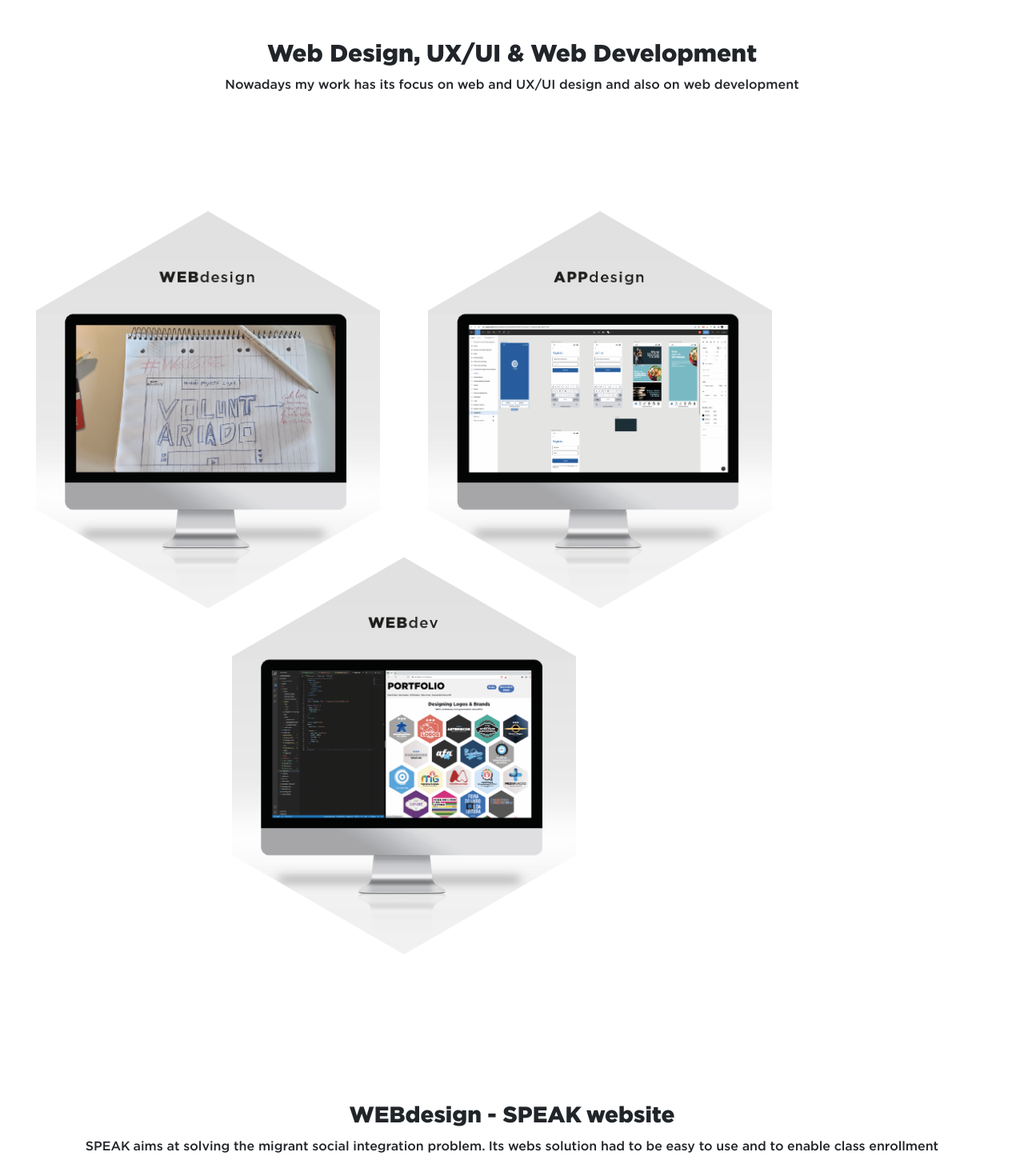
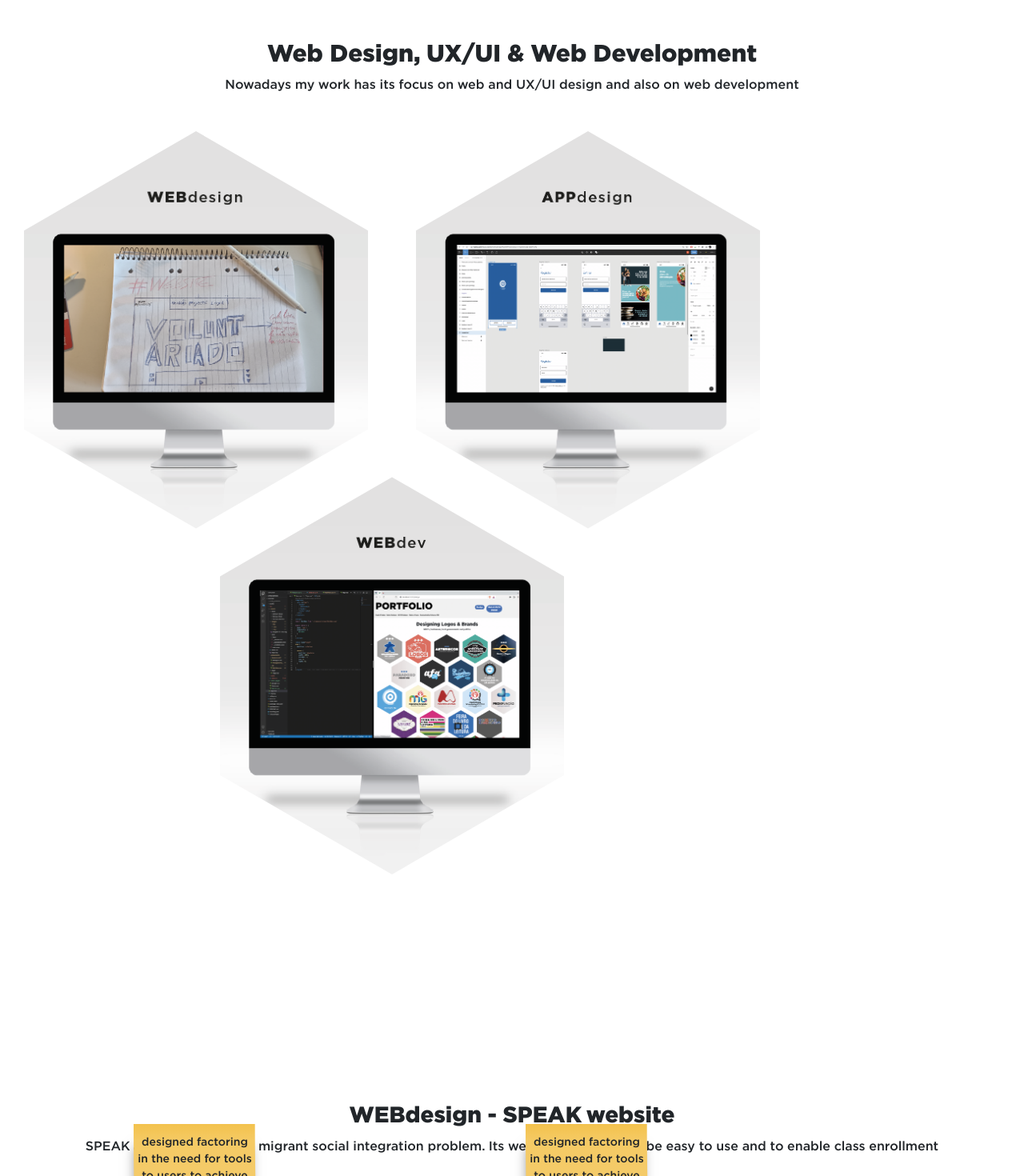
Before and after one commit to raultesta/Vue, a Vue app: page /web-ux in a window 1280 px wide. Shown: the part 140-1610 px from the top of the page at 80% size. Built offline with nearby package versions, Linux system fonts and the light colour scheme.

Commit message:
fixed spacings between web-ux hexagons

```diff
--- a/src/components/hexagon-grid/HexagonGrid.vue
+++ b/src/components/hexagon-grid/HexagonGrid.vue
@@ -1,6 +1,5 @@
 <template>
-  <b-row class="hexagon-grid" :class="size">
-    <b-col>
+  <div class="hexagon-grid" :class="size">
     <div class="d-flex">
       <div class="hexagon-grid-wrapper">
         <hexagon
@@ -16,8 +15,7 @@
         />
       </div>
     </div>
-    </b-col>
-  </b-row>
+  </div>
 </template>
 
 <script>
--- a/src/views/pages/Design.vue
+++ b/src/views/pages/Design.vue
@@ -64,7 +64,9 @@ export default {
       {
         imageSrc: '/src/assets/images/Hex/svg/Hexagons_RT_logo-14.svg',
       },
-      // '/src/assets/images/Hex/svg/Hexagons_RT_logo-15.svg',
+      {
+        imageSrc: '/src/assets/images/Hex/svg/Hexagons_RT_logo-15.svg',
+      }
       // '/src/assets/images/Hex/svg/Hexagons_RT_logo-16.svg',
       // '/src/assets/images/Hex/svg/Hexagons_RT_logo-17.svg',
       // '/src/assets/images/Hex/svg/Hexagons_RT_logo-18.svg',
@@ -117,8 +119,6 @@ export default {
 }
 </script>
 
-
-
 <style lang="scss">
 .page-design {
   display: flex;
--- a/src/views/pages/WebUx.vue
+++ b/src/views/pages/WebUx.vue
@@ -1,28 +1,32 @@
 <template>
     <page wrapperClass="page-design">
-      <b-row>
-        <b-col class="d-flex flex-column align-items-center col" style="margin-bottom: 100px;">
+      <b-row class="hexagon-row-spacing">
+        <b-col cols="12" class="d-flex flex-column align-items-center col">
           <h2>Web Design, UX/UI & Web Development</h2>
           <p>Nowadays my work has its focus on web and UX/UI design and also on web development </p>
         </b-col>
+        <b-col>
+          <hexagon-grid :hexagons="hexagons" size="large"/>
+        </b-col>
       </b-row>
-      <hexagon-grid :hexagons="hexagons" size="large"/>
-          <b-row>
-        <b-col class="d-flex flex-column align-items-center col" style="margin-top: 280px; margin-bottom: 100px;
-">
+      <b-row class="hexagon-row-spacing">
+        <b-col cols="12" class="d-flex flex-column align-items-center col">
           <h3>WEBdesign - SPEAK website</h3>
           <p>SPEAK aims at solving the migrant social integration problem. Its webs solution had to be easy to use and to enable class enrollment</p>
         </b-col>
+        <b-col>
+          <hexagon-grid :hexagons="hexagonsSpeakSite" size="large"/>
+        </b-col>
       </b-row>
-      <hexagon-grid :hexagons="hexagonsSpeakSite" size="large"/>
-       <b-row>
-        <b-col class="d-flex flex-column align-items-center col" style="margin-top: 280px; margin-bottom: 100px;
-">
+      <b-row class="hexagon-row-spacing">
+        <b-col cols="12" class="d-flex flex-column align-items-center col">
           <h3>WEBdesign - SPEAK website</h3>
           <p>SPEAK aims at solving the migrant social integration problem. Its webs solution had to be easy to use and to enable class enrollment</p>
         </b-col>
+        <b-col>
+          <hexagon-grid :hexagons="hexagonsRandomSites" size="large"/>
+        </b-col>
       </b-row>
-      <hexagon-grid :hexagons="hexagonsRandomSites" size="large"/>
     </page>
 </template>
 
@@ -41,132 +45,88 @@ export default {
       {
         imageSrc: '/src/assets/images/Hex/png/Hexagons_RT_bighex-66.png',
         topText: '',
-        // topRightText: 'Usability and simplicity first: 4 clicks away from enroling in any language and class',
-        // topLeftText: 'designed factoring in the need for tools to users to achieve TASKS (enrol) that let them complete GOALS (learn a new language',
-        // bottomRightText: 'designed factoring in the need for tools to users to achieve TASKS (enrol) that let them complete GOALS (learn a new language',
         bottomLeftText: '',
-        // bottomText: 'designed factoring in the need for tools to users to achieve TASKS (enrol) that let them complete GOALS (learn a new language',
       },
       {
         imageSrc: '/src/assets/images/Hex/png/Hexagons_RT_bighex-67.png',
-        // topText: 'landing page with visual clarity & a clear message hierarchy with a different call to action button color',
-        // topRightText: 'landing page with visual clarity & a clear message hierarchy with a different call to action button color',
         topLeftText: '',
-        // bottomRightText: 'landing page with visual clarity & a clear message hierarchy with a different call to action button color',
-        // bottomLeftText: 'landing page with visual clarity & a clear message hierarchy with a different call to action button color',
         bottomText: '',
       },
       {
         imageSrc: '/src/assets/images/Hex/png/Hexagons_RT_bighex-68.png',
-        // topText: 'landing page with visual clarity & a clear message hierarchy with a different call to action button color',
         topRightText: '',
         topLeftText: '',
         bottomRightText: '',
-        // bottomLeftText: 'landing page with visual clarity & a clear message hierarchy with a different call to action button color',
-        // bottomText: 'landing page with visual clarity & a clear message hierarchy with a different call to action button color',
       },
     ],
     hexagonsSpeakSite:[
       {
         imageSrc: '/src/assets/images/Hex/png/bighex_random-sites1.png',
         topText: 'designed factoring in the need for tools to users to achieve TASKS (enrol) that let them complete GOALS (learn a new language',
-        // topRightText: 'Usability and simplicity first: 4 clicks away from enroling in any language and class',
-        // topLeftText: 'designed factoring in the need for tools to users to achieve TASKS (enrol) that let them complete GOALS (learn a new language',
-        // bottomRightText: 'designed factoring in the need for tools to users to achieve TASKS (enrol) that let them complete GOALS (learn a new language',
         bottomLeftText: 'designed factoring in the need for tools to users to achieve TASKS (enrol) that let them complete GOALS (learn a new language',
-        // bottomText: 'designed factoring in the need for tools to users to achieve TASKS (enrol) that let them complete GOALS (learn a new language',
       },
       {
         imageSrc: '/src/assets/images/Hex/png/Hexagons_RT_bighex SPEAK2.png',
         topText: 'designed factoring in the need for tools to users to achieve TASKS (enrol) that let them complete GOALS (learn a new language',
-        // topRightText: 'Usability and simplicity first: 4 clicks away from enroling in any language and class',
-        // topLeftText: 'designed factoring in the need for tools to users to achieve TASKS (enrol) that let them complete GOALS (learn a new language',
-        // bottomRightText: 'designed factoring in the need for tools to users to achieve TASKS (enrol) that let them complete GOALS (learn a new language',
         bottomLeftText: 'designed factoring in the need for tools to users to achieve TASKS (enrol) that let them complete GOALS (learn a new language',
-        // bottomText: 'designed factoring in the need for tools to users to achieve TASKS (enrol) that let them complete GOALS (learn a new language',
       },
       {
         imageSrc: '/src/assets/images/Hex/png/Hexagons_RT_bighex SPEAK3.png',
         topText: 'designed factoring in the need for tools to users to achieve TASKS (enrol) that let them complete GOALS (learn a new language',
-        // topRightText: 'Usability and simplicity first: 4 clicks away from enroling in any language and class',
-        // topLeftText: 'designed factoring in the need for tools to users to achieve TASKS (enrol) that let them complete GOALS (learn a new language',
-        // bottomRightText: 'designed factoring in the need for tools to users to achieve TASKS (enrol) that let them complete GOALS (learn a new language',
         bottomLeftText: 'designed factoring in the need for tools to users to achieve TASKS (enrol) that let them complete GOALS (learn a new language',
-        // bottomText: 'designed factoring in the need for tools to users to achieve TASKS (enrol) that let them complete GOALS (learn a new language',
       },
       {
         imageSrc: '/src/assets/images/Hex/png/Hexagons_RT_bighex SPEAK4.png',
         topText: 'designed factoring in the need for tools to users to achieve TASKS (enrol) that let them complete GOALS (learn a new language',
-        // topRightText: 'Usability and simplicity first: 4 clicks away from enroling in any language and class',
-        // topLeftText: 'designed factoring in the need for tools to users to achieve TASKS (enrol) that let them complete GOALS (learn a new language',
-        // bottomRightText: 'designed factoring in the need for tools to users to achieve TASKS (enrol) that let them complete GOALS (learn a new language',
         bottomLeftText: 'designed factoring in the need for tools to users to achieve TASKS (enrol) that let them complete GOALS (learn a new language',
-        // bottomText: 'designed factoring in the need for tools to users to achieve TASKS (enrol) that let them complete GOALS (learn a new language',
       },
       {
         imageSrc: '/src/assets/images/Hex/png/Hexagons_RT_bighex SPEAK5.png',
         topText: 'designed factoring in the need for tools to users to achieve TASKS (enrol) that let them complete GOALS (learn a new language',
-        // topRightText: 'Usability and simplicity first: 4 clicks away from enroling in any language and class',
-        // topLeftText: 'designed factoring in the need for tools to users to achieve TASKS (enrol) that let them complete GOALS (learn a new language',
-        // bottomRightText: 'designed factoring in the need for tools to users to achieve TASKS (enrol) that let them complete GOALS (learn a new language',
         bottomLeftText: 'designed factoring in the need for tools to users to achieve TASKS (enrol) that let them complete GOALS (learn a new language',
-        // bottomText: 'designed factoring in the need for tools to users to achieve TASKS (enrol) that let them complete GOALS (learn a new language',
       },
     ],
     hexagonsRandomSites:[
       {
         imageSrc: '/src/assets/images/Hex/png/Hexagons_RT_bighex SPEAK1.png',
         topText: 'designed factoring in the need for tools to users to achieve TASKS (enrol) that let them complete GOALS (learn a new language',
-        // topRightText: 'Usability and simplicity first: 4 clicks away from enroling in any language and class',
-        // topLeftText: 'designed factoring in the need for tools to users to achieve TASKS (enrol) that let them complete GOALS (learn a new language',
-        // bottomRightText: 'designed factoring in the need for tools to users to achieve TASKS (enrol) that let them complete GOALS (learn a new language',
         bottomLeftText: 'designed factoring in the need for tools to users to achieve TASKS (enrol) that let them complete GOALS (learn a new language',
-        // bottomText: 'designed factoring in the need for tools to users to achieve TASKS (enrol) that let them complete GOALS (learn a new language',
       },
       {
         imageSrc: '/src/assets/images/Hex/png/Hexagons_RT_bighex SPEAK2.png',
         topText: 'designed factoring in the need for tools to users to achieve TASKS (enrol) that let them complete GOALS (learn a new language',
-        // topRightText: 'Usability and simplicity first: 4 clicks away from enroling in any language and class',
-        // topLeftText: 'designed factoring in the need for tools to users to achieve TASKS (enrol) that let them complete GOALS (learn a new language',
-        // bottomRightText: 'designed factoring in the need for tools to users to achieve TASKS (enrol) that let them complete GOALS (learn a new language',
         bottomLeftText: 'designed factoring in the need for tools to users to achieve TASKS (enrol) that let them complete GOALS (learn a new language',
-        // bottomText: 'designed factoring in the need for tools to users to achieve TASKS (enrol) that let them complete GOALS (learn a new language',
       },
       {
         imageSrc: '/src/assets/images/Hex/png/Hexagons_RT_bighex SPEAK3.png',
         topText: 'designed factoring in the need for tools to users to achieve TASKS (enrol) that let them complete GOALS (learn a new language',
-        // topRightText: 'Usability and simplicity first: 4 clicks away from enroling in any language and class',
-        // topLeftText: 'designed factoring in the need for tools to users to achieve TASKS (enrol) that let them complete GOALS (learn a new language',
-        // bottomRightText: 'designed factoring in the need for tools to users to achieve TASKS (enrol) that let them complete GOALS (learn a new language',
         bottomLeftText: 'designed factoring in the need for tools to users to achieve TASKS (enrol) that let them complete GOALS (learn a new language',
-        // bottomText: 'designed factoring in the need for tools to users to achieve TASKS (enrol) that let them complete GOALS (learn a new language',
       },
       {
         imageSrc: '/src/assets/images/Hex/png/Hexagons_RT_bighex SPEAK4.png',
         topText: 'designed factoring in the need for tools to users to achieve TASKS (enrol) that let them complete GOALS (learn a new language',
-        // topRightText: 'Usability and simplicity first: 4 clicks away from enroling in any language and class',
-        // topLeftText: 'designed factoring in the need for tools to users to achieve TASKS (enrol) that let them complete GOALS (learn a new language',
-        // bottomRightText: 'designed factoring in the need for tools to users to achieve TASKS (enrol) that let them complete GOALS (learn a new language',
         bottomLeftText: 'designed factoring in the need for tools to users to achieve TASKS (enrol) that let them complete GOALS (learn a new language',
-        // bottomText: 'designed factoring in the need for tools to users to achieve TASKS (enrol) that let them complete GOALS (learn a new language',
       },
       {
         imageSrc: '/src/assets/images/Hex/png/Hexagons_RT_bighex SPEAK5.png',
         topText: 'designed factoring in the need for tools to users to achieve TASKS (enrol) that let them complete GOALS (learn a new language',
-        // topRightText: 'Usability and simplicity first: 4 clicks away from enroling in any language and class',
-        // topLeftText: 'designed factoring in the need for tools to users to achieve TASKS (enrol) that let them complete GOALS (learn a new language',
-        // bottomRightText: 'designed factoring in the need for tools to users to achieve TASKS (enrol) that let them complete GOALS (learn a new language',
         bottomLeftText: 'designed factoring in the need for tools to users to achieve TASKS (enrol) that let them complete GOALS (learn a new language',
-        // bottomText: 'designed factoring in the need for tools to users to achieve TASKS (enrol) that let them complete GOALS (learn a new language',
       },
     ]
   }),
 }
 </script>
 
+<style lang="scss">
+.hexagon-row-spacing {
+  margin-top: 280px;
+  margin-bottom: 100px;
 
+  &:first-child {
+    margin-top: 0;
+  }
+}
 
-<style lang="scss">
 .page-design {
   display: flex;
   flex-direction: column;
```
Lines whose indentation alone changed are shown as unchanged.
